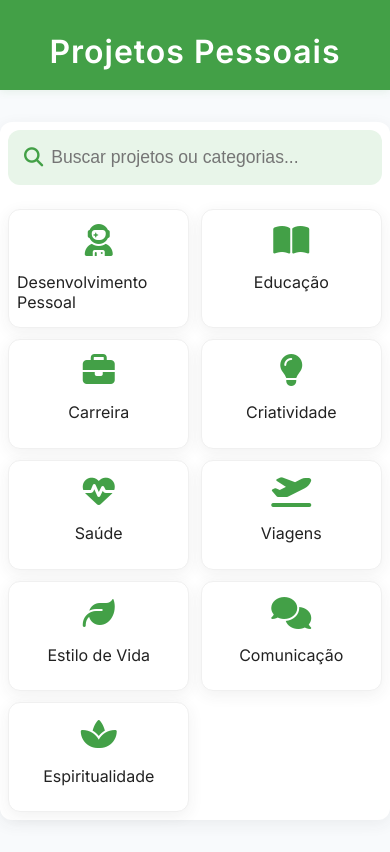
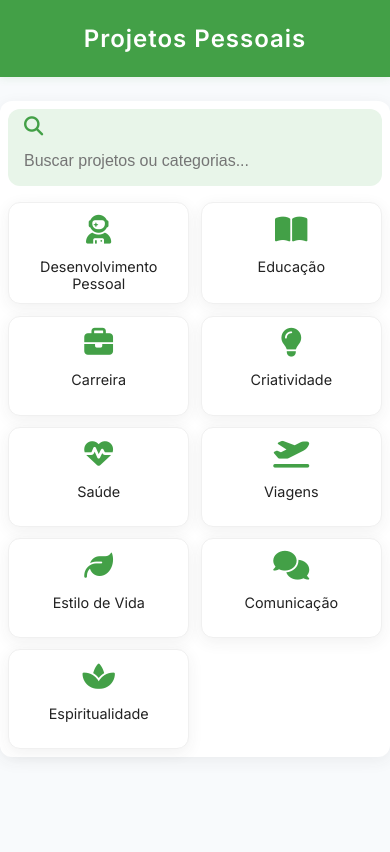
Before and after one commit to DealeGear/stairs, a plain HTML site: page index.html in a window 390 px wide. Drawn offline with Linux system fonts and the light colour scheme.

Commit message:
Update index.html

```diff
--- a/index.html
+++ b/index.html
@@ -2,6 +2,7 @@
 <html lang="pt-BR">
 <head>
   <meta charset="UTF-8">
+  <meta name="viewport" content="width=device-width, initial-scale=1">
   <title>Projetos Pessoais</title>
   <link href="https://fonts.googleapis.com/css2?family=Inter:wght@400;600&display=swap" rel="stylesheet">
   <link rel="stylesheet" href="https://cdnjs.cloudflare.com/ajax/libs/font-awesome/6.5.0/css/all.min.css">
@@ -25,7 +26,7 @@
     header {
       background: var(--primary);
       color: white;
-      padding: 2rem 1rem 1.2rem 1rem;
+      padding: 1.5rem 1rem;
       text-align: center;
       box-shadow: 0 2px 8px rgba(67,160,71,0.10);
       letter-spacing: 1px;
@@ -33,12 +34,11 @@
     header h1 {
       margin: 0;
       font-weight: 600;
-      font-size: 2rem;
-      letter-spacing: 1px;
+      font-size: 1.8rem;
     }
     .container {
-      max-width: 700px;
-      margin: 2rem auto;
+      max-width: 900px;
+      margin: 1.5rem auto;
       padding: 1rem;
       background: var(--card-bg);
       border-radius: var(--radius);
@@ -48,7 +48,7 @@
       display: flex;
       align-items: center;
       gap: 0.5em;
-      margin-bottom: 1.5em;
+      margin-bottom: 1em;
       background: var(--primary-light);
       border-radius: var(--radius);
       padding: 0.5em 1em;
@@ -61,19 +61,19 @@
       border: none;
       background: transparent;
       width: 100%;
-      font-size: 1.1em;
+      font-size: 1em;
       padding: 0.5em 0;
       outline: none;
     }
     .grid {
       display: grid;
       grid-template-columns: repeat(auto-fit, minmax(140px, 1fr));
-      gap: 1.2em;
+      gap: 1em;
     }
     .card {
       background: var(--card-bg);
       border-radius: var(--radius);
-      padding: 1.2em 1em;
+      padding: 1em;
       box-shadow: var(--shadow);
       cursor: pointer;
       transition: transform var(--transition), box-shadow var(--transition);
@@ -81,7 +81,8 @@
       flex-direction: column;
       align-items: center;
       border: 1px solid #f0f0f0;
-      min-height: 110px;
+      min-height: 100px;
+      text-align: center;
     }
     .card:hover {
       transform: translateY(-4px) scale(1.04);
@@ -102,8 +103,8 @@
     }
     .btn {
       display: inline-block;
-      margin-top: 1.5em;
-      padding: 0.7em 1.4em;
+      margin-top: 1.2em;
+      padding: 0.6em 1.2em;
       background: var(--primary);
       color: white;
       border: none;
@@ -119,13 +120,12 @@
     }
     audio {
       width: 100%;
-      margin-top: 1.2em;
+      margin-top: 1em;
       border-radius: 8px;
-      background: #f0f0f0;
     }
     .fav {
       float: right;
-      font-size: 2em;
+      font-size: 1.8em;
       cursor: pointer;
       color: #ddd;
       transition: color 0.2s;
@@ -145,15 +145,17 @@
       color: #fff;
       padding: 0.2em 0.6em;
       border-radius: 5px;
-      font-size: 0.85em;
+      font-size: 0.75em;
       white-space: nowrap;
       opacity: 0.95;
       z-index: 2;
     }
     @media (max-width: 600px) {
+      header h1 { font-size: 1.5rem; }
       .container { padding: 0.5em; }
-      .grid { gap: 0.7em; }
-      .card { padding: 0.9em 0.5em; }
+      .search-bar { flex-direction: column; align-items: stretch; }
+      .grid { grid-template-columns: repeat(auto-fit, minmax(120px, 1fr)); gap: 0.7em; }
+      .card { padding: 0.8em; font-size: 0.9em; }
     }
   </style>
 </head>
@@ -168,8 +170,10 @@
     <i class="fa fa-search"></i>
     <input type="text" id="searchInput" placeholder="Buscar projetos ou categorias...">
   </div>
+
   <div id="categories" class="grid"></div>
   <div id="projects" class="grid hidden"></div>
+
   <div id="details" class="hidden">
     <span id="favBtn" class="fav" title="Favoritar">&#9733;</span>
     <img id="projectImage" class="project-img" src="" alt="Imagem do Projeto">
@@ -181,7 +185,6 @@
 </div>
 
 <script>
-  // Ícones para cada categoria (FontAwesome)
   const catIcons = {
     "Desenvolvimento Pessoal": "fa-user-astronaut",
     "Educação": "fa-book-open",
@@ -195,18 +198,10 @@
   };
 
   const categories = Object.keys(catIcons);
-
   const projects = {
-    "Desenvolvimento Pessoal": [
-      { title: "Desafio de Gratidão", img: "https://via.placeholder.com/300", desc: "Um desafio de 30 dias.", audio: "audio1.mp3" }
-    ],
-    "Educação": [
-      { title: "Resumo de Livros", img: "https://via.placeholder.com/300", desc: "Crie resumos.", audio: "audio2.mp3" }
-    ],
-    "Carreira": [
-      { title: "Plano de Carreira", img: "https://via.placeholder.com/300", desc: "Estruture sua trajetória.", audio: "audio3.mp3" }
-    ]
-    // Adicione mais conforme quiser.
+    "Desenvolvimento Pessoal": [{ title: "Desafio de Gratidão", img: "https://via.placeholder.com/300", desc: "Um desafio de 30 dias.", audio: "audio1.mp3" }],
+    "Educação": [{ title: "Resumo de Livros", img: "https://via.placeholder.com/300", desc: "Crie resumos.", audio: "audio2.mp3" }],
+    "Carreira": [{ title: "Plano de Carreira", img: "https://via.placeholder.com/300", desc: "Estruture sua trajetória.", audio: "audio3.mp3" }]
   };
 
   const favs = JSON.parse(localStorage.getItem('favs')) || [];
@@ -284,7 +279,6 @@
 
   searchInput.addEventListener('input', function() {
     const val = this.value.toLowerCase();
-    // Filtra categorias e projetos
     const filteredCats = categories.filter(cat => cat.toLowerCase().includes(val));
     renderCategories(filteredCats);
     if (!val) {
```
